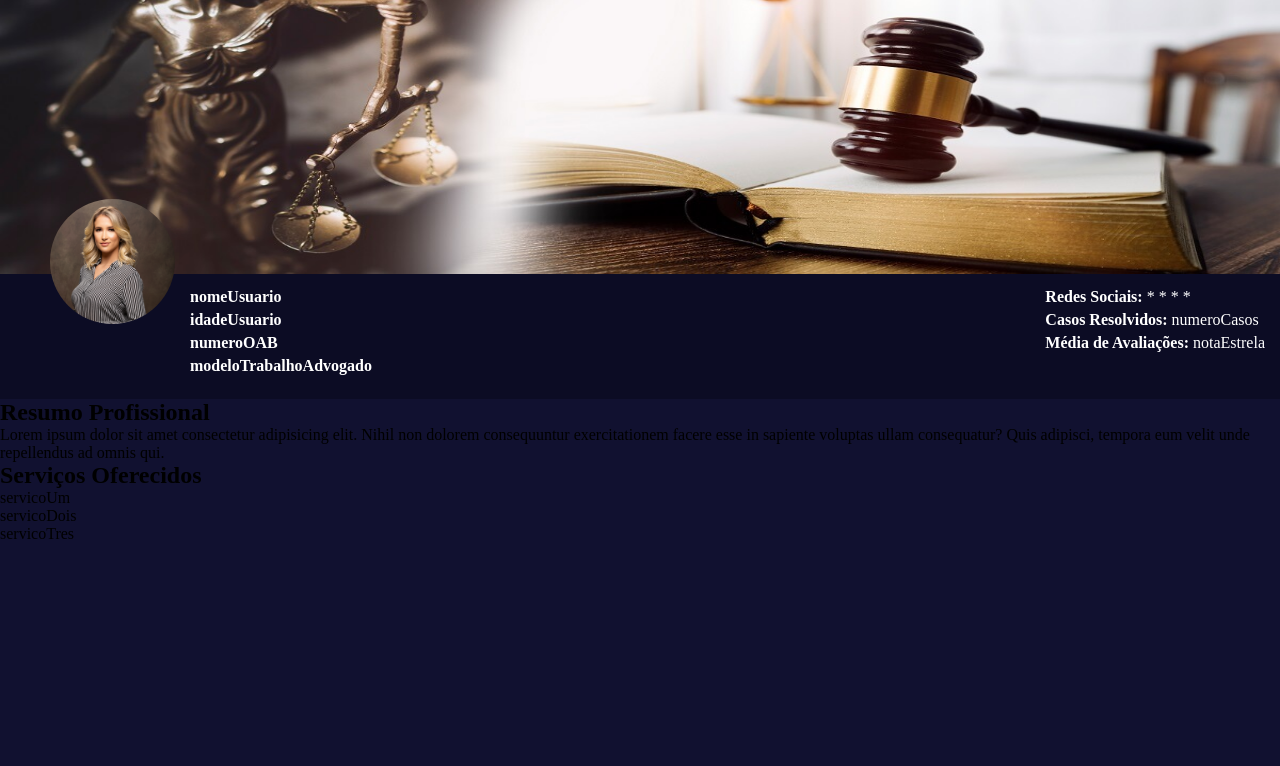
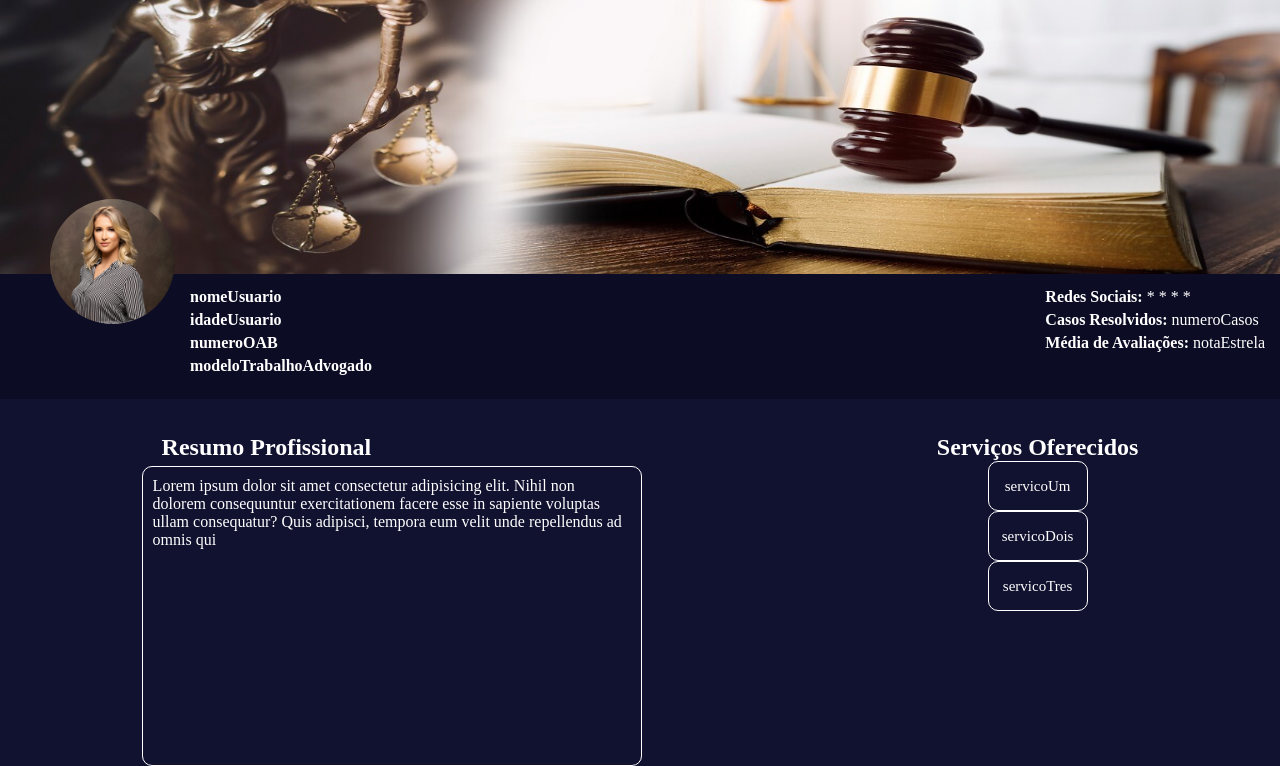
Before and after one commit to GabrielMiranda21/Direito-Direto, a PHP site: page /view/perfilAdvogado.php in a window 1280 px wide. Shown: the part 76-842 px from the top of the page. Before the commit the page ends 615 px from the top, so only its background shows below. Run offline with PHP 8.4, Linux system fonts and the light colour scheme.

Commit message:
Adicionado resumo profissinal e serviços oferecidos na página do perfil do advogado

```diff
--- a/public/css/perfilAdvogado.css
+++ b/public/css/perfilAdvogado.css
@@ -63,3 +63,54 @@ section.perfilAdvogado div.informacoesAdvogado div.feedbackVisual p{
 }
 
 /*********************** RESUMO PROFISSIONAL ***********************/
+
+section.resumoProfissional {
+    display: flex;
+    justify-content: space-around;
+    width: 100%;
+    margin-top: 35px;
+}
+
+section.resumoProfissional div.biografia {
+    width: 40%;
+}
+
+section.resumoProfissional div.biografia h1{
+    color: #ffffff;
+    margin-left: 20px;
+    margin-bottom: 5px;
+}
+
+section.resumoProfissional div.biografia div.box {
+    width: 500px;
+    height: 300px;
+    border: 1px solid #ffffff;
+    border-radius: 10px;
+    padding: 10px;
+}
+
+section.resumoProfissional div.biografia div.box p {
+    color: #fff;
+}
+
+section.resumoProfissional div.servicosOferecidos {
+    display: flex;
+    flex-direction: column;
+    align-items: center;
+}
+
+section.resumoProfissional div.servicosOferecidos h2 {
+    color: #fff;
+}
+
+section.resumoProfissional div.servicosOferecidos p {
+    display: flex;
+    justify-content: center;
+    align-items: center;
+    font-size: 15px;
+    color: #fff;
+    width: 100px;
+    height: 50px;
+    border: 1px solid #fff;
+    border-radius: 10px;
+}
--- a/view/perfilAdvogado.php
+++ b/view/perfilAdvogado.php
@@ -44,9 +44,9 @@
             <h1>Resumo Profissional</h1>
 
             <div class="box">
-                Lorem ipsum dolor sit amet consectetur adipisicing elit. Nihil non dolorem consequuntur exercitationem
+                <p>Lorem ipsum dolor sit amet consectetur adipisicing elit. Nihil non dolorem consequuntur exercitationem
                 facere esse in sapiente voluptas ullam consequatur? Quis adipisci, tempora eum velit unde repellendus ad
-                omnis qui.
+                omnis qui</p>
             </div>
         </div>
 
```
